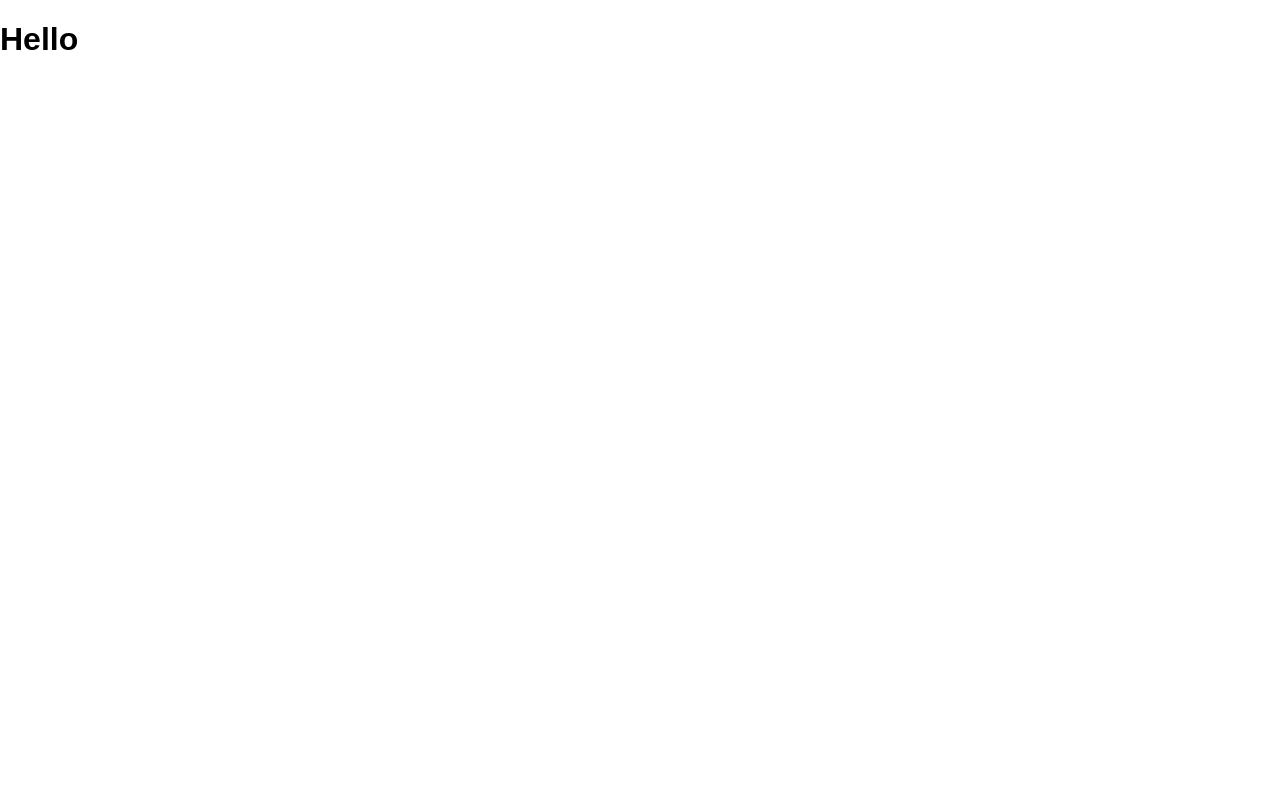
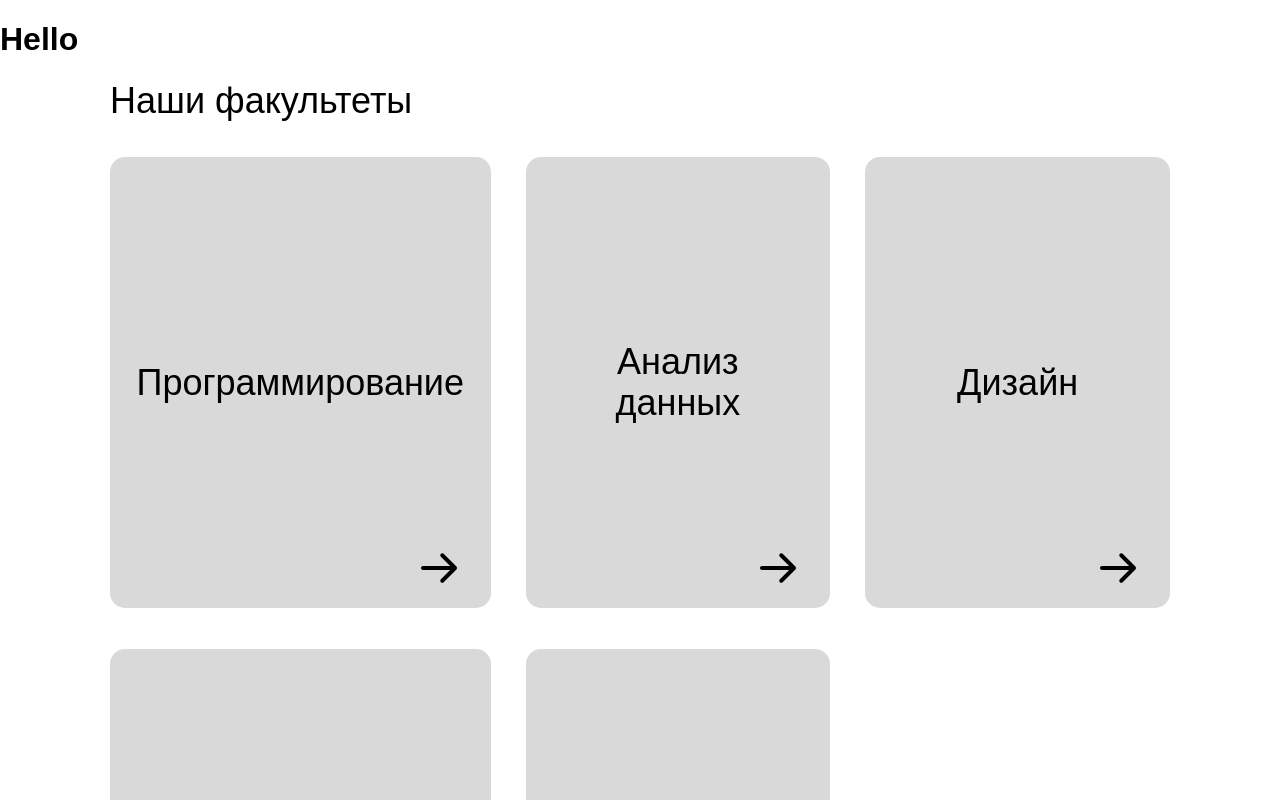
Before and after one commit to NurgaleevaDi/hr-landing, a React (Create React App) app: page / in a window 1280 px wide. Shown: the top 800 px of the page. Built offline with nearby package versions, Linux system fonts and the light colour scheme.

Commit message:
Block Faculties - html + css without eslint

```diff
--- a/src/components/App.js
+++ b/src/components/App.js
@@ -1,7 +1,10 @@
+import Faculties from '../components/Faculties/Faculties';
+
 function App() {
   return (
     <>
       <h1>Hello</h1>
+      <Faculties />
     </>
   );
 }
--- /dev/null
+++ b/src/components/Faculties/Faculties.css
@@ -0,0 +1,52 @@
+.faculties {
+   min-height: 939px;
+   padding: 0 110px 154px;
+   margin: 0 auto;
+}
+
+.faculties__title {
+   padding-bottom: 36px;
+   margin: 0;
+   color: #000000;
+   font-size: 36px;
+   font-weight: 400;
+}
+
+.faculties__grid {
+   display: grid;
+   margin: 0;
+   padding: 0;
+   grid-template-columns: 1fr 1fr 1fr;
+   gap: 41px 35px;
+}
+
+.faculties__profession {
+   position: relative;
+   display: flex;
+   justify-content: center;
+   align-items: center;
+   text-align: center;
+   max-width: 329px;
+   margin: 0;
+   padding: 184px 26.5px;
+   font-size: 36px;
+   font-weight: 400;
+   border-radius: 15px;
+   list-style-type: none;
+   background-color: #D9D9D9;
+}
+
+.faculties__link {
+   margin: 0;
+   padding: 0;
+   position: absolute;
+   bottom: 16px;
+   right: 34px;
+}
+
+.faculties__link-icon {
+   margin: 0;
+   padding: 0;
+   width: 36px;
+   height: 30px;
+}
--- /dev/null
+++ b/src/components/Faculties/Faculties.js
@@ -0,0 +1,38 @@
+import facultiesIco from '../../images/facultiesIco.svg'
+
+function Faculties() {
+   return (
+      <section className="faculties">
+         <h2 className="faculties__title">Наши факультеты</h2>
+         <ul className="faculties__grid">
+            <li className="faculties__profession">Программирование
+               <a className="faculties__link" href="" rel="noreferrer">
+                  <img className='faculties__link-icon' src={facultiesIco} alt="Изображение стрелки"/>
+               </a>
+            </li>
+            <li className="faculties__profession">Анализ данных
+               <a className="faculties__link" href="" rel="noreferrer">
+                  <img className='faculties__link-icon' src={facultiesIco} alt="Изображение стрелки"/>
+               </a>
+            </li>
+            <li className="faculties__profession">Дизайн
+               <a className="faculties__link" href="" rel="noreferrer">
+                  <img className='faculties__link-icon' src={facultiesIco} alt="Изображение стрелки"/>
+               </a>
+            </li>
+            <li className="faculties__profession">Маркетинг
+               <a className="faculties__link" href="" rel="noreferrer">
+                  <img className='faculties__link-icon' src={facultiesIco} alt="Изображение стрелки"/>
+               </a>
+            </li>
+            <li className="faculties__profession">Менеджмент
+               <a className="faculties__link" href="" rel="noreferrer">
+                  <img className='faculties__link-icon' src={facultiesIco} alt="Изображение стрелки"/>
+               </a>
+            </li>
+         </ul>
+      </section>
+   )
+}
+
+export default Faculties;
--- a/src/index.css
+++ b/src/index.css
@@ -1,2 +1,3 @@
 @import url(./vendor/normalize.css);
 @import url(./components/app.css);
+@import url(./components/Faculties/Faculties.css);
```
Also changed, not shown: src/images/facultiesIco.svg (added).
